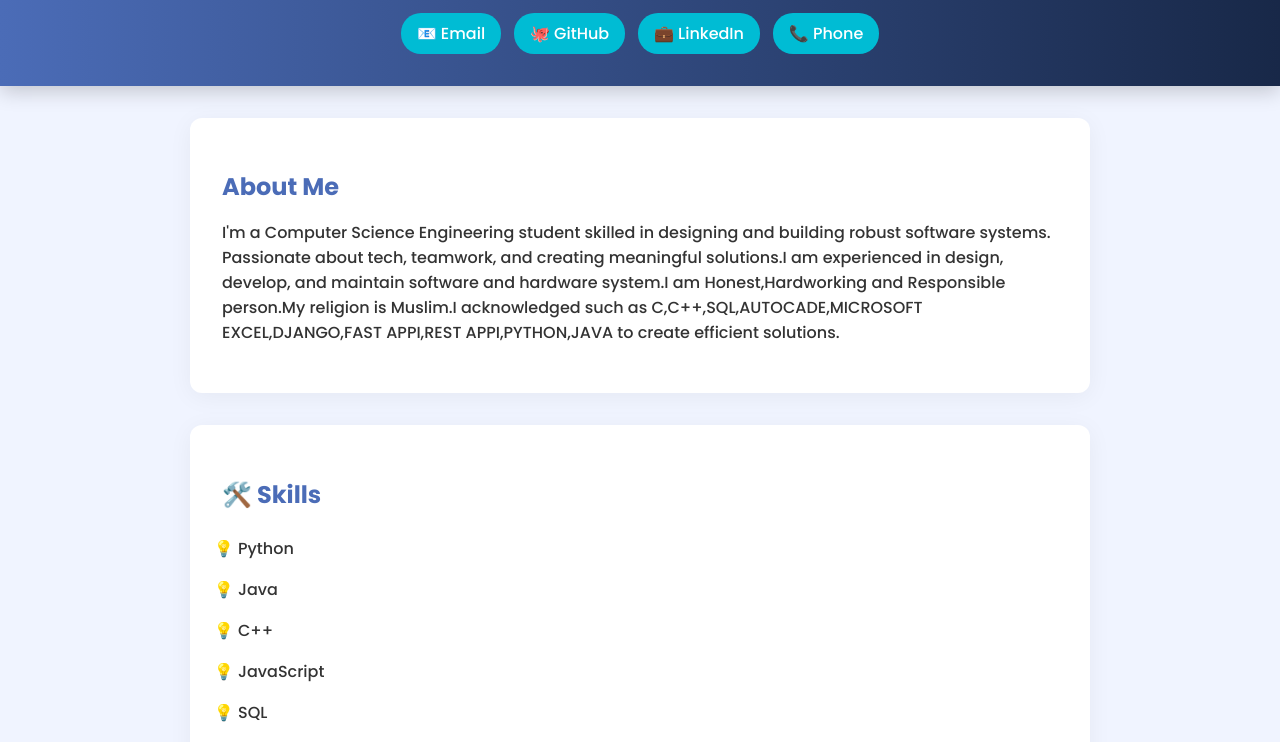
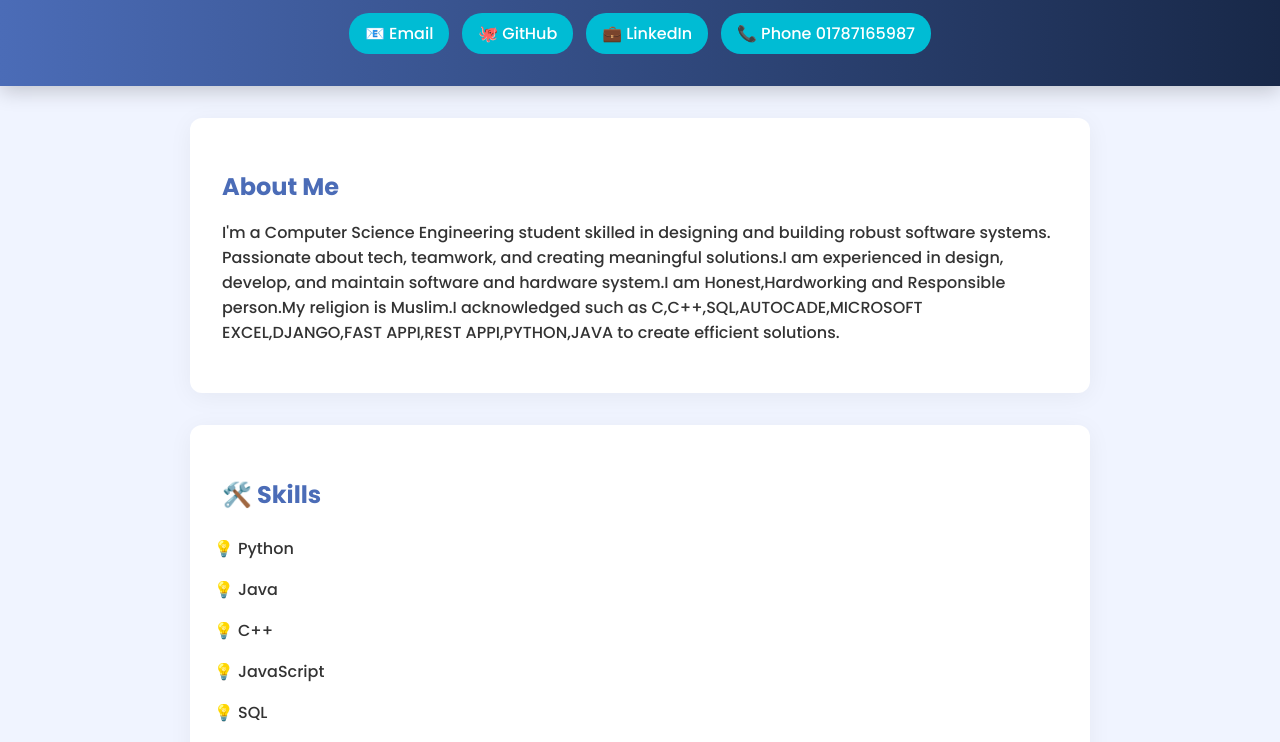
Before and after one commit to Azahar83/portfolio, a plain HTML site: page index.html in a window 1280 px wide. Shown: the part 153-895 px from the top of the page. Drawn offline with Linux system fonts and the light colour scheme.

Commit message:
Add files via upload

```diff
--- a/index.html
+++ b/index.html
@@ -15,7 +15,7 @@
       <a href="mailto:rampardnovel83@gmail.com">📧 Email</a>
       <a href="https://github.com/Azahar83" target="_blank">🐙 GitHub</a>
       <a href="https://www.linkedin.com/in/azahar-hossen-67482720b" target="_blank">💼 LinkedIn</a>
-      <a href="tel:01787165987">📞 Phone</a>
+      <a>📞 Phone 01787165987</a>
     </div>
   </header>
 
```
